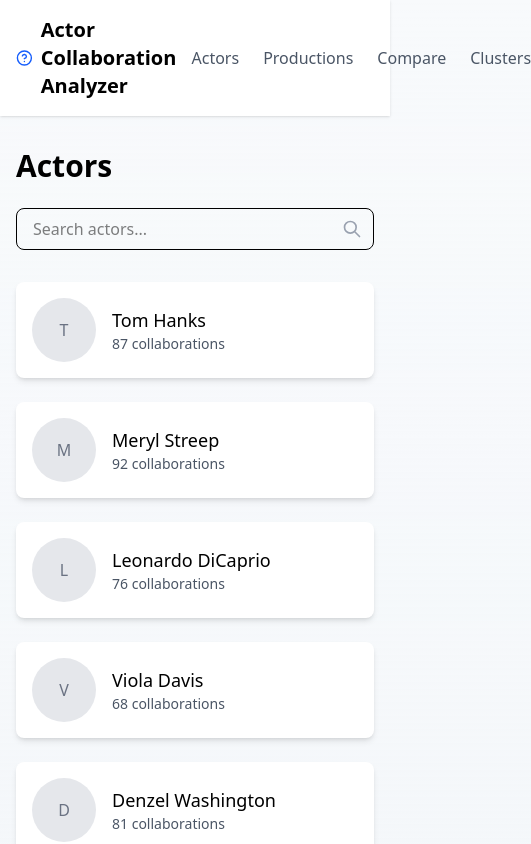
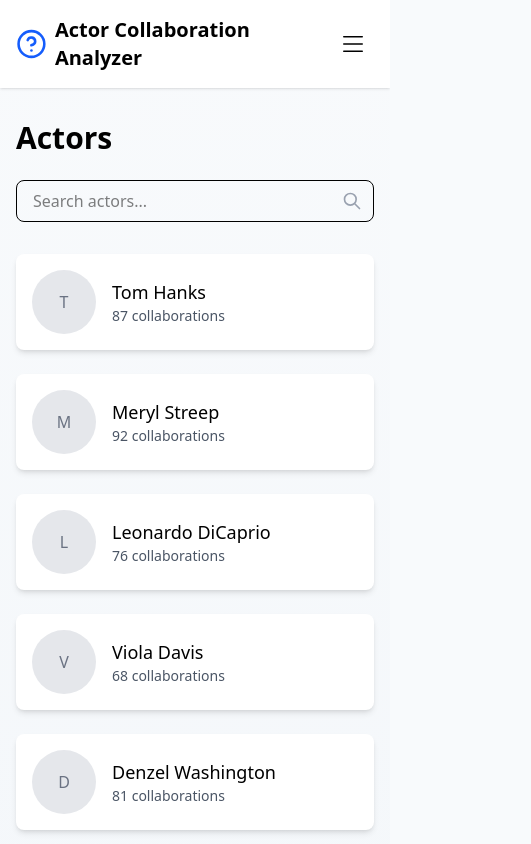
Before and after one commit to wikimedia/labs-tools-WdTmCollab, a Next.js app in the folder frontend/: page /actors in a window 390 px wide. Shown: the top 844 px of the page, 531 px wide, since content can reach past the window. Built offline with nearby package versions, Linux system fonts and the light colour scheme.

Commit message:
working on responsive navbar

```diff
--- a/frontend/app/globals.css
+++ b/frontend/app/globals.css
@@ -23,22 +23,29 @@
 
 body {
   color: rgb(var(--foreground-rgb));
-  background: linear-gradient(
-      to bottom,
+  background: linear-gradient(to bottom,
       transparent,
-      rgb(var(--background-end-rgb))
-    )
-    rgb(var(--background-start-rgb));
+      rgb(var(--background-end-rgb))) rgb(var(--background-start-rgb));
 }
 
 @layer base {
   h1 {
     @apply text-3xl font-bold;
   }
+
   h2 {
     @apply text-2xl font-semibold;
   }
+
   h3 {
     @apply text-xl font-medium;
   }
 }
+
+/* mobile font-size */
+
+@media (min-width: 480px) {
+  span.text-xl.font-bold {
+    font-size: 1rem;
+  }
+}
--- a/frontend/client/components/layout/navigation.tsx
+++ b/frontend/client/components/layout/navigation.tsx
@@ -1,26 +1,94 @@
-import Link from 'next/link';
+"use client";
+import React from "react";
+import Link from "next/link";
+import { Menu, X } from "lucide-react";
+import { useState, useEffect } from "react";
 
 export default function Navigation() {
+  const [menuOpen, setMenuOpen] = useState(false);
+
+  useEffect(() => {
+    const handleResize = () => {
+      if (window.innerWidth >= 800) setMenuOpen(false);
+    };
+
+    window.addEventListener("resize", handleResize);
+    return () => window.removeEventListener("resize", handleResize);
+  }, []);
+
   return (
     <nav>
-      <ul className="flex space-x-6">
+      <div className="flex justify-between items-center">
+        <button
+          onClick={() => setMenuOpen(!menuOpen)}
+          className="md:hidden p-2 border border-white rounded"
+        >
+          {menuOpen ? (
+            <svg
+              height="24"
+              width="24"
+              viewBox="0 0 512 512"
+              xmlns="http://www.w3.org/2000/svg"
+            >
+              <path
+                d="M420.48 121.813L390.187 91.52L256 225.92L121.813 91.52L91.52 121.813L225.92 256L91.52 390.187l30.293 30.293L256 286.08l134.187 134.4l30.293-30.293L286.08 256z"
+                fill="currentColor"
+                fillRule="evenodd"
+              />
+            </svg>
+          ) : (
+            <svg
+              height="24"
+              width="24"
+              viewBox="0 0 24 24"
+              xmlns="http://www.w3.org/2000/svg"
+            >
+              <path
+                d="M2.75 4.75h18.5M2.75 12h18.5m-18.5 7.25h18.5"
+                fill="Black"
+                stroke="currentColor"
+                strokeLinecap="round"
+                strokeLinejoin="round"
+                strokeWidth="1.5"
+              />
+            </svg>
+          )}
+        </button>
+      </div>
+      <ul
+        className={`mt-4 space-y-2 md:space-y-0 md:flex md:gap-6 md:items-center ${
+          menuOpen ? "block" : "hidden"
+        }`}
+      >
         <li>
-          <Link href="/actors" className="text-gray-600 hover:text-blue-600 transition-colors">
+          <Link
+            href="/actors"
+            className="text-gray-600 hover:text-blue-600 transition-colors"
+          >
             Actors
           </Link>
         </li>
         <li>
-          <Link href="/productions" className="text-gray-600 hover:text-blue-600 transition-colors">
+          <Link
+            href="/productions"
+            className="text-gray-600 hover:text-blue-600 transition-colors"
+          >
             Productions
           </Link>
         </li>
         <li>
-          <Link href="/compare" className="text-gray-600 hover:text-blue-600 transition-colors">
+          <Link
+            href="/compare"
+            className="text-gray-600 hover:text-blue-600 transition-colors"
+          >
             Compare
           </Link>
         </li>
         <li>
-          <Link href="/clusters" className="text-gray-600 hover:text-blue-600 transition-colors">
+          <Link
+            href="/clusters"
+            className="text-gray-600 hover:text-blue-600 transition-colors"
+          >
             Clusters
           </Link>
         </li>
```
Also changed, not shown: frontend/package.json (+6 -3 lines), 1 other file (tests, documents, lock files or other folders).
